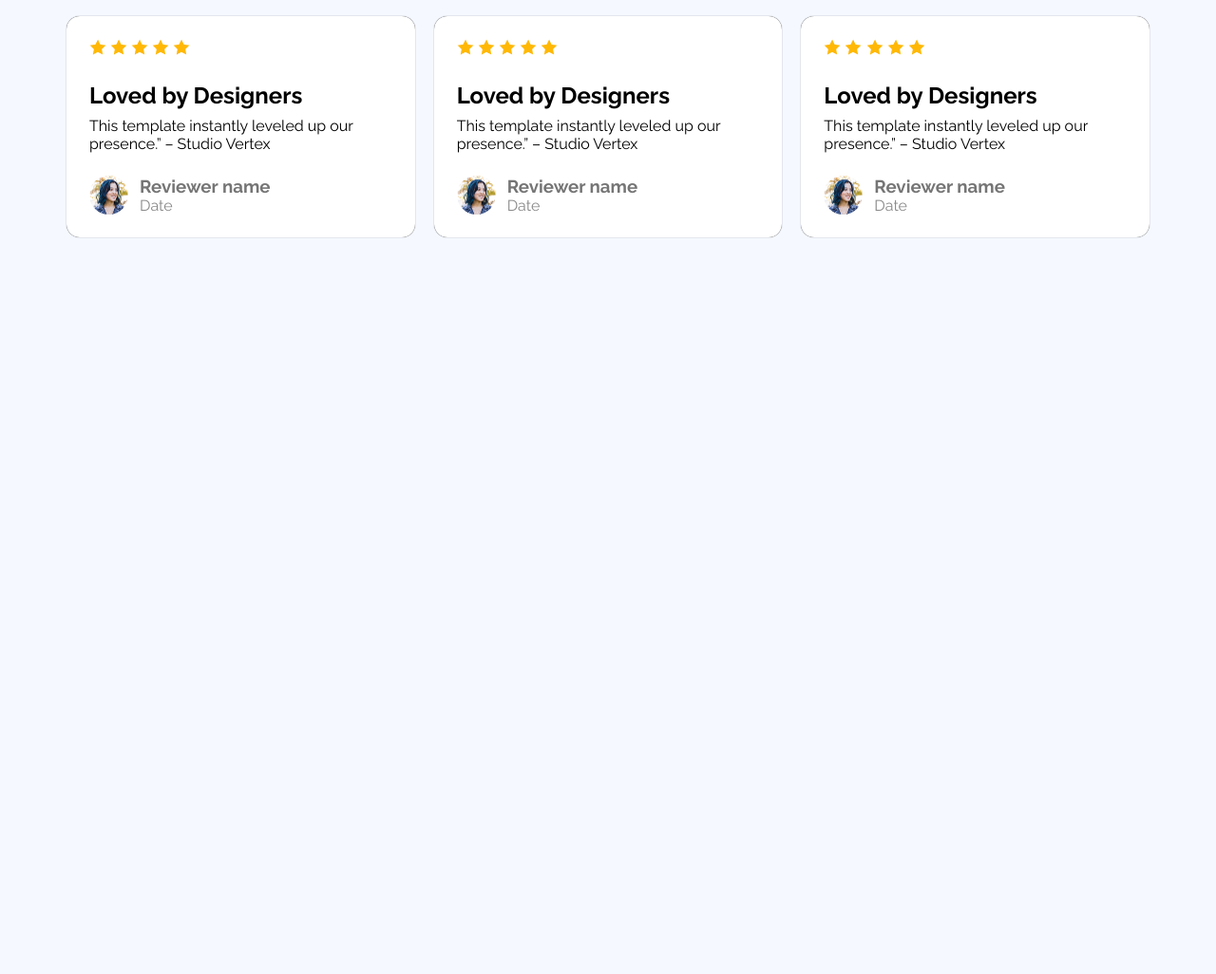
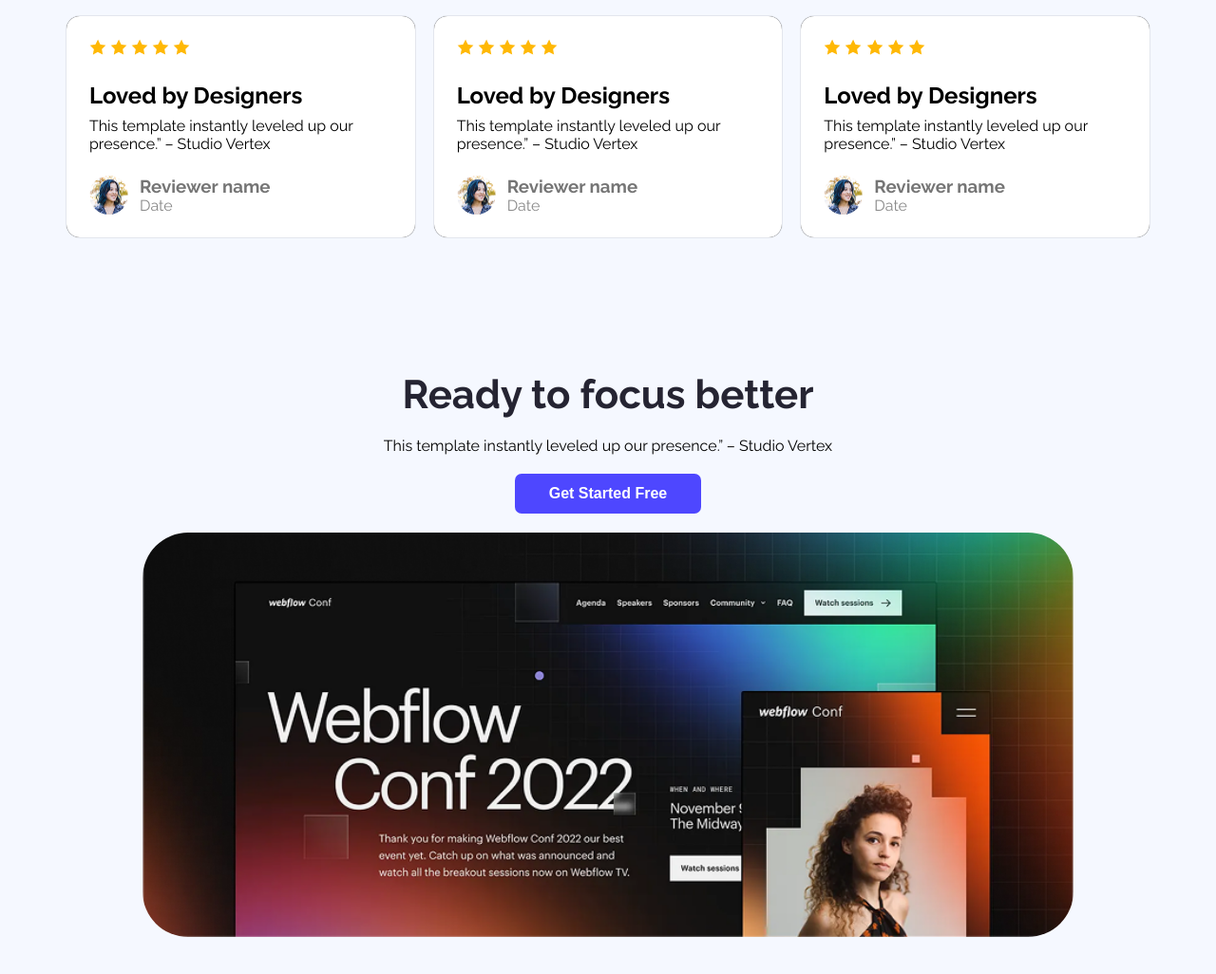
Before and after one commit to TanijRoy1/B12A01-landing-launchpad, a plain HTML site: page index.html in a window 1280 px wide. Shown: the part 1601-2627 px from the top of the page at 95% size. Before the commit the page ends 1901 px from the top, so only its background shows below. Drawn offline with Linux system fonts and the light colour scheme.

Commit message:
Focus section added

```diff
--- a/css/style.css
+++ b/css/style.css
@@ -144,3 +144,16 @@
 .avatar-title p{
     color: #757575dc;
 }
+
+/* -----------Focus Section--------- */
+.focus-section{
+    padding: 71px 150px;
+    text-align: center;
+}
+.focus-section *{
+    margin-top: 20px;
+}
+.focus-section img{
+    width: 100%;
+    border-radius: 48px;
+}
--- a/index.html
+++ b/index.html
@@ -4,7 +4,6 @@
     <meta charset="UTF-8">
     <meta name="viewport" content="width=device-width, initial-scale=1.0">
     <title>B12A01 Landing Launchpad</title>
-    <link rel="stylesheet" href="css/Utility.css">
     <link rel="stylesheet" href="css/style.css">
 </head>
 <body>
@@ -115,6 +114,14 @@
                 </div>
             </div>
         </section>
+
+        <!-- -----------Focus Section---------  -->
+        <section class="focus-section m-auto">
+            <h1 class="heading">Ready to focus better</h1>
+            <p>This template instantly leveled up our presence.” – Studio Vertex</p>
+            <button class="btn">Get Started Free</button>
+            <img src="Assets/wc-big.png" alt="">
+        </section>
     </main>
     <footer>
 
```
